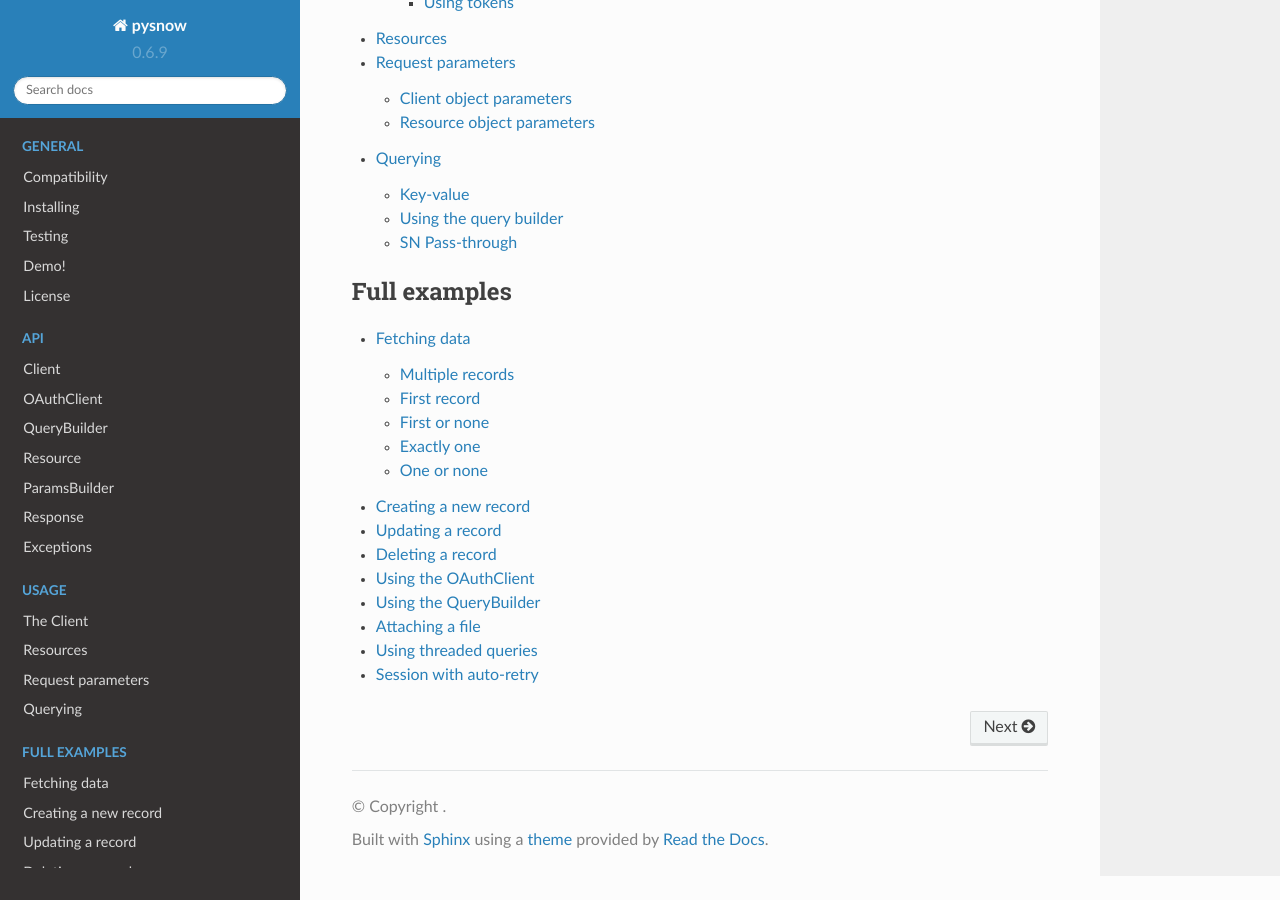
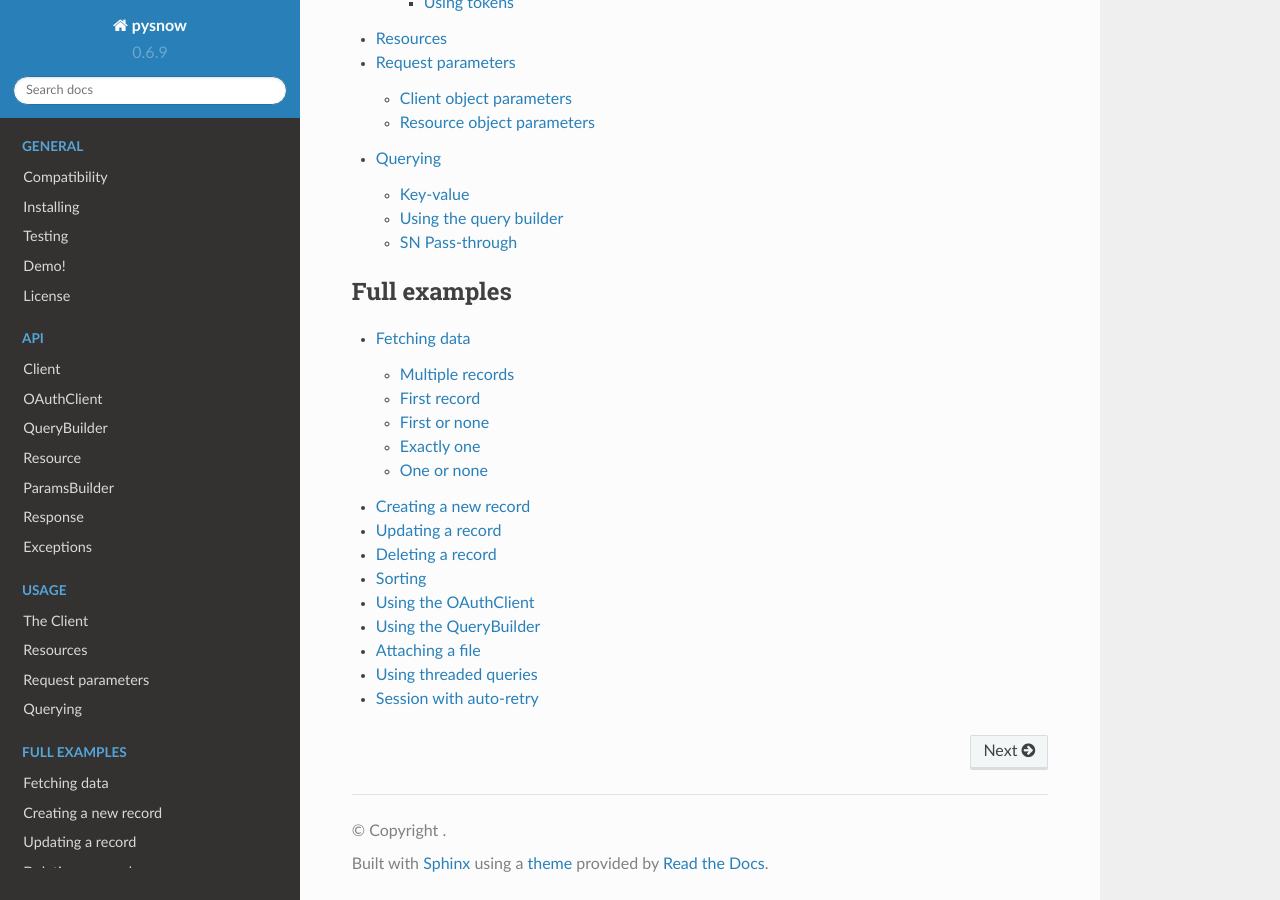
Before and after one commit to rbw/pysnow, a Sphinx documentation site: the page built from docs/index.rst, in a window 1280 px wide and 900 px high, scrolled down 997 px. Built offline with Sphinx 7.4.7 and the Read the Docs theme 2.0.0, drawn with Linux system fonts in a browser that asks for light colours.

Commit message:
Update index.rst

```diff
--- a/docs/index.rst
+++ b/docs/index.rst
@@ -48,6 +48,7 @@ Library written in Python that makes interacting with the ServiceNow REST API mu
    full_examples/create
    full_examples/update
    full_examples/delete
+   full_examples/sorting
    full_examples/oauth_client
    full_examples/query_builder
    full_examples/attachments
```
